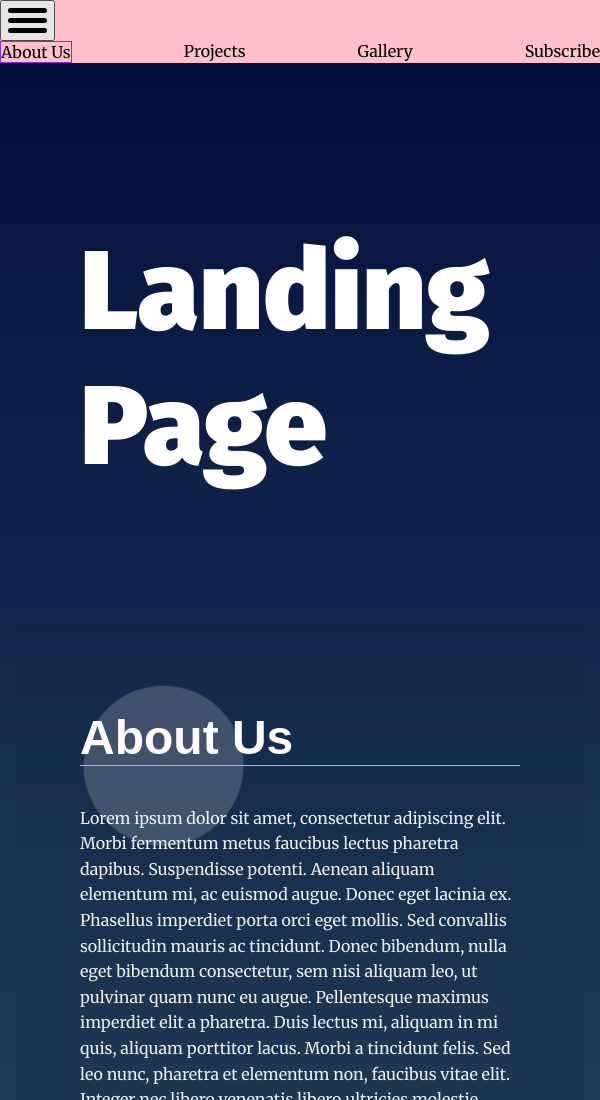
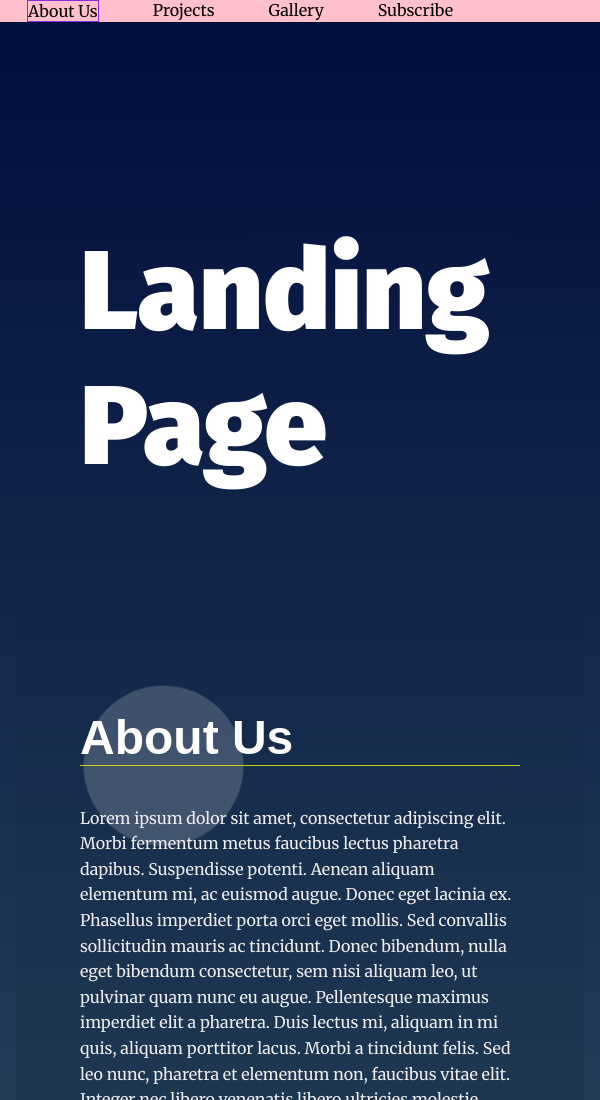
Before and after one commit to NoamBelleli/landing-page, a plain HTML site: page index.html in a window 600 px wide. Shown: the top 1100 px of the page. Drawn offline with Linux system fonts and the light colour scheme.

Commit message:
removed hamb menu dou to lack of time

```diff
--- a/css/styles.css
+++ b/css/styles.css
@@ -69,7 +69,8 @@ section {
     margin: 0;
     text-align: right;
     display: flex;
-    justify-content: space-between;
+    justify-content: space-around;
+    width: 80%;
 }
 
 .navbar__menu li {
@@ -129,9 +130,7 @@ li.your-active-class{
 
 @media only screen and (min-width: 35em){
 
-    button{
-        display: hidden;
-    }
+
 
     .landing__container {
         max-width: 50em;
@@ -239,17 +238,3 @@ section.your-active-class .landing__container::after {
 		           rotate(-360deg);
 	}
 }
-
-@media only screen and (max-width: 600px){
-
-  .bar1,
-  .bar2,
-  .bar3 {
-    height: 1px;
-    background-color: black;
-    margin: 5px 0;
-    border-radius: 25px;
-    width: 35px;
-    padding: 2px;
-  }
-}
--- a/index.html
+++ b/index.html
@@ -14,11 +14,11 @@
   <!-- HTML Follows BEM naming conventions
   IDs are only used for sections to connect menu achors to sections -->
   <header class="page__header">
-    <button id="hamburger">
+    <!--<button id="hamburger">
       <div class="bar1"></div>
       <div class="bar2"></div>
       <div class="bar3"></div>
-    </button>
+    </button>-->
     <nav class="navbar__menu">
       <!-- Navigation starts as empty UL that will be populated with JS -->
       <ul id="navbar__list">
```
